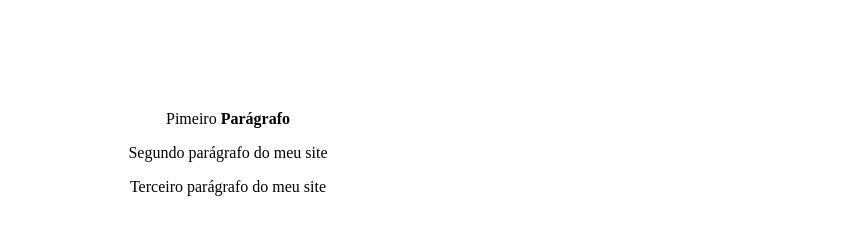
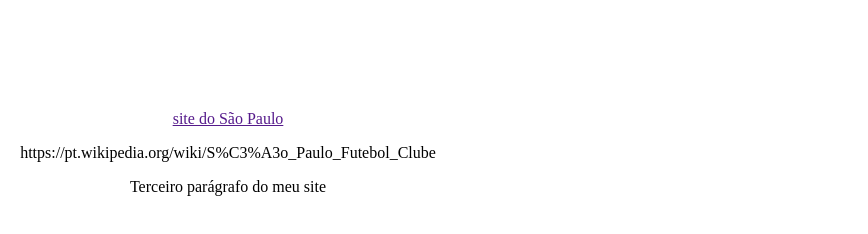
Before and after one commit to isabelaerstling/projeto-isabela, a plain HTML site: page index.html in a window 1280 px wide. Shown: the part 316-550 px from the top of the page, 412-1280 px from the left. Drawn offline with Linux system fonts and the light colour scheme.

Commit message:
Update index.html

```diff
--- a/index.html
+++ b/index.html
@@ -24,9 +24,11 @@
 <body>
     }
  <h1> Site da isabela</h1>
- <img src="https://saopaulosempre.com.br/wp-content/uploads/2020/12/10-12-Sa%CC%83o-Paulo-SPFC.jpgs">
-<p>Pimeiro <b>Parágrafo</b></p>
-<p>Segundo parágrafo do meu site</p>
+ <img src="https://saopaulosempre.com.br/wp-content/uploads/2020/12/10-12-Sa%CC%83o-Paulo-SPFC.jpg">
+<p>
+    <a href="">site do São Paulo</a>
+</p>
+<p>https://pt.wikipedia.org/wiki/S%C3%A3o_Paulo_Futebol_Clube</p>
 <p>Terceiro parágrafo do meu site</p>
 
 </body>
```
